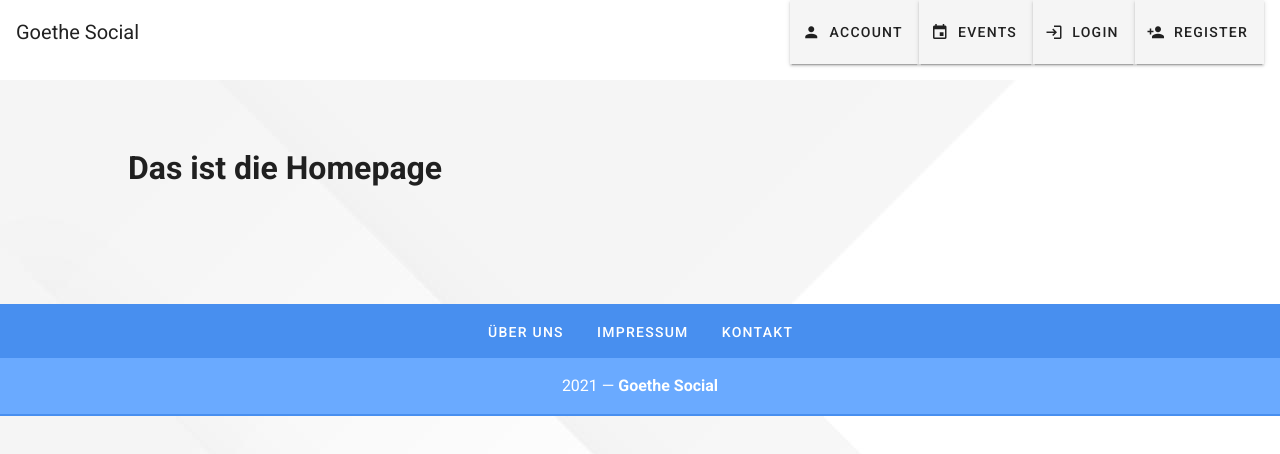
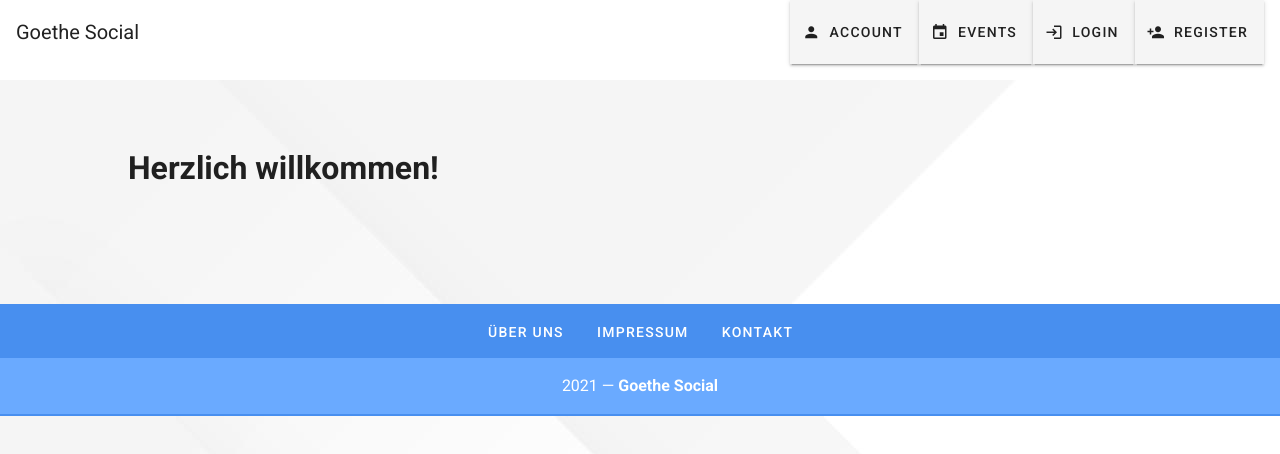
Before and after one commit to geE68er/PAIWS, a Vue app: page / in a window 1280 px wide. Shown: the top 454 px of the page. Built offline with nearby package versions, Linux system fonts and the light colour scheme.

Commit message:
Update Homepage.vue

```diff
--- a/src/components/Homepage.vue
+++ b/src/components/Homepage.vue
@@ -1,5 +1,5 @@
 <template>
-  <h1>Das ist die Homepage</h1>
+  <h1>Herzlich willkommen!</h1>
 </template>
 
 <script>
```
